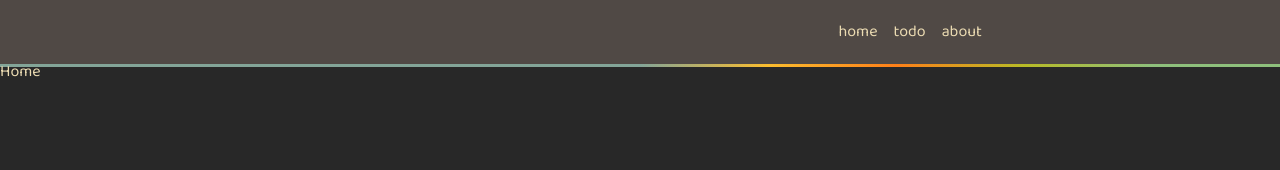
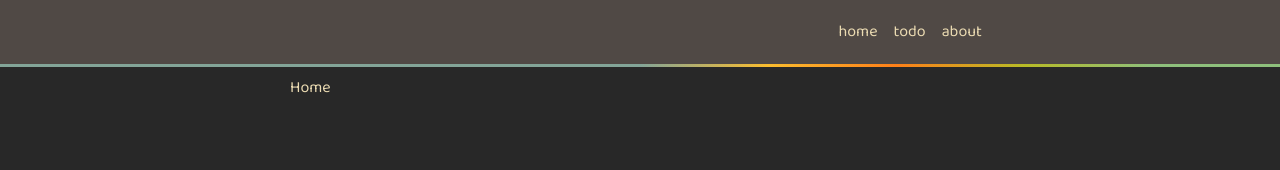
Before and after one commit to RonaldoSetzer/frontend-react, a React (Create React App) app: page / in a window 1280 px wide. Shown: the top 170 px of the page. Built offline with nearby package versions, Linux system fonts and the light colour scheme.

Commit message:
feat: Centralize the main content

```diff
--- a/src/App.js
+++ b/src/App.js
@@ -1,9 +1,16 @@
 import React from 'react';
 import { BrowserRouter } from 'react-router-dom';
+import styled from 'styled-components';
 
 import GlobalStyles from './styles/global';
 import Routes from './routes';
 import Header from './components/Header';
+
+const Content = styled.main`
+  margin: 1rem auto 0 auto;
+  max-width: 700px;
+  width: 100%;
+`;
 
 function App() {
   return (
@@ -11,7 +18,9 @@ function App() {
       <GlobalStyles />
       <BrowserRouter>
         <Header />
-        <Routes />
+        <Content>
+          <Routes />
+        </Content>
       </BrowserRouter>
     </div>
   );
```
